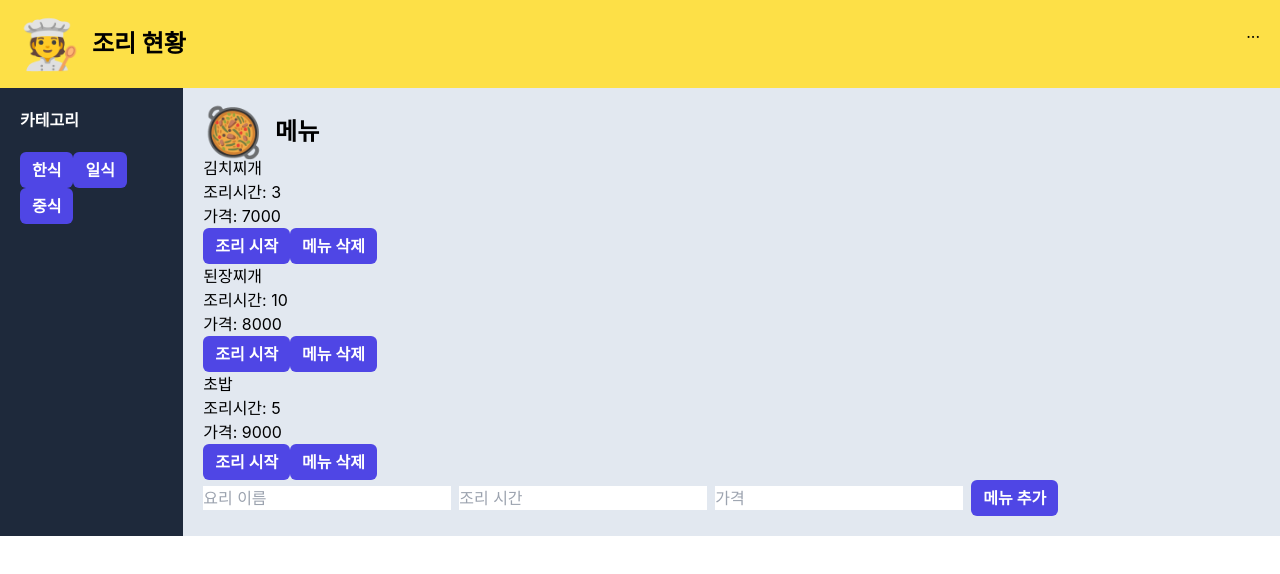
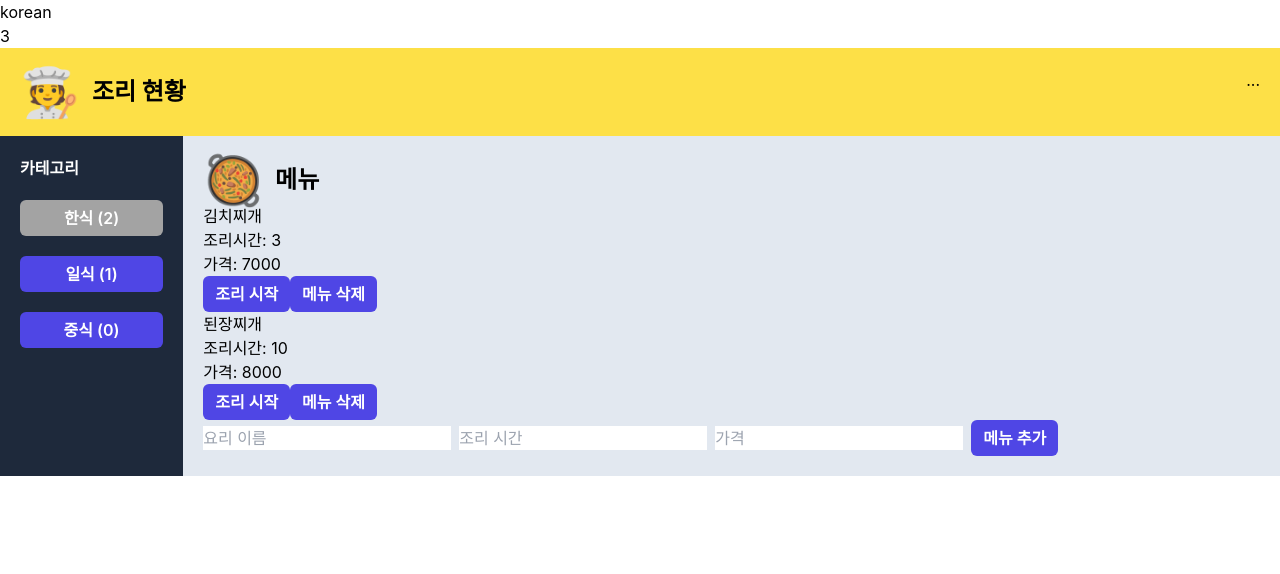
Before and after one commit to bggbr/react-training, a Next.js app: page / in a window 1280 px wide. Shown: the top 574 px of the page. Built offline with nearby package versions, Linux system fonts and the light colour scheme.

Commit message:
props를 이용한 카테고리 상태값 및 메뉴 보여주기

```diff
--- a/pages/index.js
+++ b/pages/index.js
@@ -1,14 +1,68 @@
+import React, { useState, useEffect } from 'react';
 import Category from '../src/component/Category';
 import Header from '../src/component/Header';
 import Menu from '../src/component/Menu';
 
 function Home() {
+	const [isCategory, setIsCategory] = useState('');
+	const [isMenuList, setIsMenuList] = useState('');
+	const [allMenuList, setAllMenuList] = useState([
+		{
+			id: 1,
+			name: '김치찌개',
+			cookingTime: 3,
+			price: 7000,
+			category: 'korean',
+		},
+		{
+			id: 2,
+			name: '된장찌개',
+			cookingTime: 10,
+			price: 8000,
+			category: 'korean',
+		},
+		{
+			id: 3,
+			name: '초밥',
+			cookingTime: 5,
+			price: 9000,
+			category: 'japaness',
+		},
+	]);
+
+	const setCategory = (category) => {
+		setIsCategory(category);
+	};
+
+	const setMenu = (menu) => {
+		setAllMenuList([...allMenuList, menu]);
+	};
+
+	const menuCount = (nation) => {
+		return allMenuList.filter((el) => el.category === nation).length;
+	};
+
+	useEffect(() => {
+		let menu = allMenuList.filter((el) => el.category === isCategory);
+		setIsMenuList(menu);
+	}, [allMenuList, isCategory]);
+
 	return (
 		<div>
+			<div>{isCategory}</div>
+			<div>{allMenuList.length}</div>
+			{/* <div>
+				{allMenuList &
+					allMenuList.map((item, idx) => {
+						<div key={idx}>
+							<div>{item}</div>
+						</div>;
+					})}
+			</div> */}
 			<Header />
-            <div className="flex">
-                <Category />
-                <Menu />
+			<div className='flex'>
+				<Category setCategory={setCategory} menuCount={menuCount} />
+				<Menu menuList={isMenuList} setMenu={setMenu} isCategory={isCategory} />
 			</div>
 		</div>
 	);
--- a/src/component/Category.js
+++ b/src/component/Category.js
@@ -1,12 +1,31 @@
+import react, { useState, useEffect } from 'react';
 import Button from './Button';
 
-export default function Category() {
-    return (
-        <div className="bg-slate-800 text-white w-52 p-5">
-            <h2 className="font-bold mb-5">카테고리</h2>
-            <Button>한식</Button>
-            <Button>일식</Button>
-            <Button>중식</Button>
-        </div>
-    );
+export default function Category({ setCategory, menuCount }) {
+	const [isState, setIsState] = useState('korean');
+
+	const selectCategory = (e) => {
+		setIsState(e.target.value);
+	};
+
+	let koreanMenuCount = useEffect(() => {
+		setCategory(isState);
+	}, [isState]);
+
+	return (
+		<div className='bg-slate-800 text-white w-52 p-5'>
+			<h2 className='font-bold mb-5'>카테고리</h2>
+			<div className='flex flex-col space-y-5'>
+				<Button className={isState === 'korean' ? 'bg-neutral-400' : ''} onClick={selectCategory} value='korean'>
+					한식 ({menuCount('korean')})
+				</Button>
+				<Button className={isState === 'japaness' ? 'bg-neutral-400' : ''} onClick={selectCategory} value='japaness'>
+					일식 ({menuCount('japaness')})
+				</Button>
+				<Button className={isState === 'chinese' ? 'bg-neutral-400' : ''} onClick={selectCategory} value='chinese'>
+					중식 ({menuCount('chinese')})
+				</Button>
+			</div>
+		</div>
+	);
 }
--- a/src/component/Menu.js
+++ b/src/component/Menu.js
@@ -1,29 +1,6 @@
-import { useState } from 'react';
+import { useState, useEffect, useMemo } from 'react';
 import Button from './Button';
-export default function Menu() {
-    const [menuList, setMenuList] = useState([
-        {
-            id: 1,
-            name: '김치찌개',
-            cookingTime: 3,
-            price: 7000,
-            category: 'korean',
-        },
-        {
-            id: 2,
-            name: '된장찌개',
-            cookingTime: 10,
-            price: 8000,
-            category: 'korean',
-        },
-        {
-            id: 3,
-            name: '초밥',
-            cookingTime: 5,
-            price: 9000,
-            category: 'japaness',
-        },
-    ]);
+export default function Menu({ menuList, setMenu, isCategory }) {
 	const [name, setName] = useState('');
 	const [cookingTime, setCookingTime] = useState('');
 	const [price, setPrice] = useState('');
@@ -34,6 +11,7 @@ export default function Menu() {
 	 *
 	 * 조리 시작 기능 구현하기
 	 */
+
 	function addMenu() {
 		let id = Math.max(...menuList.map((item) => item.id)) + 1;
 
@@ -47,22 +25,21 @@ export default function Menu() {
 			name,
 			cookingTime: parseInt(cookingTime),
 			price: parseInt(price),
-            category: '',
+			category: isCategory,
 		};
-        console.log(menu);
-        setMenuList([...menuList, menu]);
-        // console.log(menuList);
+		setMenu(menu);
 	}
 
 	return (
-        <div className="bg-slate-200 p-5 w-full">
-            <h2 className="font-bold flex space-x-3">
-                <div className="text-5xl">🥘</div>
-                <div className="text-2xl self-center">메뉴</div>
+		<div className='bg-slate-200 p-5 w-full'>
+			<h2 className='font-bold flex space-x-3'>
+				<div className='text-5xl'>🥘</div>
+				<div className='text-2xl self-center'>메뉴</div>
 			</h2>
 
-            {menuList.map((menu) => (
-                <div key={menu.id}>
+			{menuList &&
+				menuList.map((menu, idx) => (
+					<div key={idx}>
 						<div>{menu.name}</div>
 						<div>조리시간: {menu.cookingTime}</div>
 						<div>가격: {menu.price}</div>
@@ -71,12 +48,12 @@ export default function Menu() {
 					</div>
 				))}
 
-            <div className="space-x-2">
-                <input type="text" placeholder="요리 이름" value={name} onChange={(e) => setName(e.target.value)} />
+			<div className='space-x-2'>
+				<input type='text' placeholder='요리 이름' value={name} onChange={(e) => setName(e.target.value)} />
 
-                <input type="number" placeholder="조리 시간" value={cookingTime} onChange={(e) => setCookingTime(e.target.value)} />
+				<input type='number' placeholder='조리 시간' value={cookingTime} onChange={(e) => setCookingTime(e.target.value)} />
 
-                <input type="number" placeholder="가격" value={price} onChange={(e) => setPrice(e.target.value)} />
+				<input type='number' placeholder='가격' value={price} onChange={(e) => setPrice(e.target.value)} />
 
 				<Button onClick={addMenu}>메뉴 추가</Button>
 			</div>
```
Also changed, not shown: 1 other file (tests, documents, lock files or other folders). Lines whose indentation alone changed are shown as unchanged.
